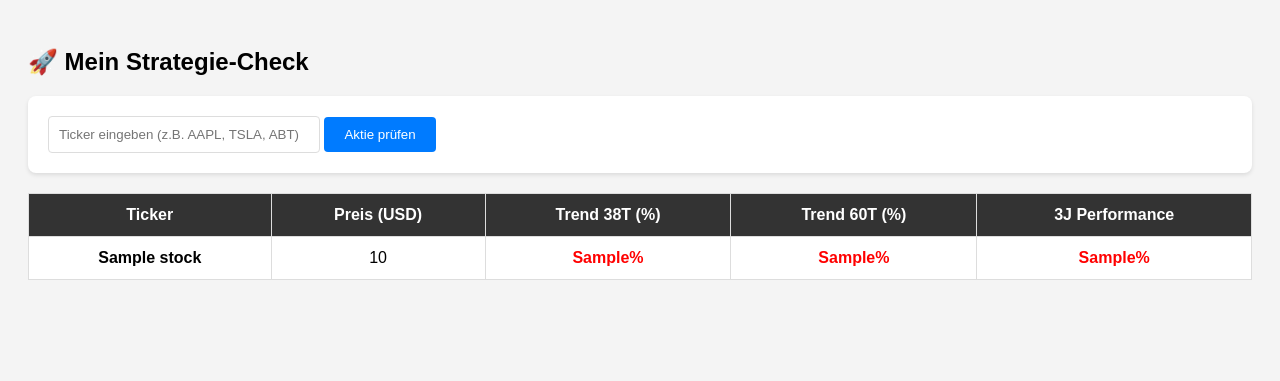
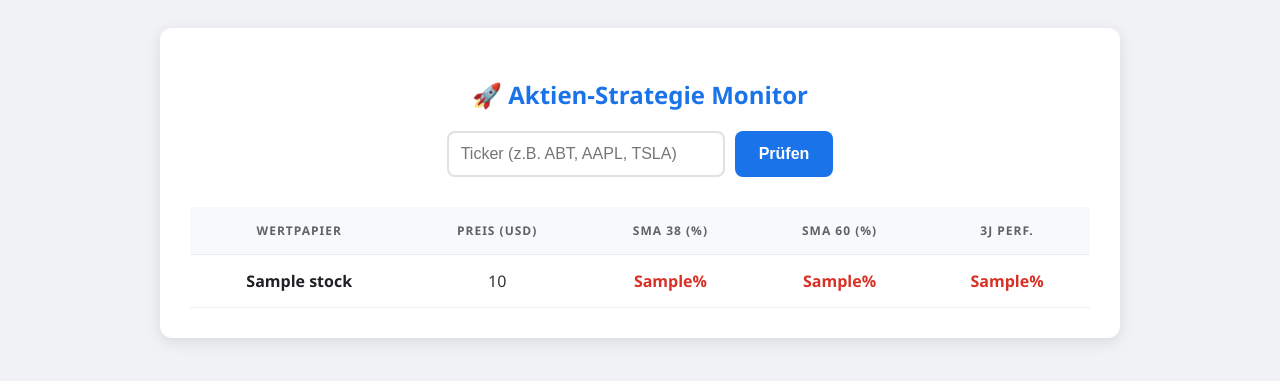
Before and after one commit to kwspeidel-lgtm/Anlagetool, a Flask app: template templates/index.html in a window 1280 px wide. Shown: the top 381 px of the page. Run offline with Flask 3, Linux system fonts and the light colour scheme; the template is opened without the code that fills it: most values are stand-ins (such as "Sample title", 1, 10 or a date in 2020).

Commit message:
Update index.html

```diff
--- a/templates/index.html
+++ b/templates/index.html
@@ -2,43 +2,58 @@
 <html lang="de">
 <head>
     <meta charset="UTF-8">
+    <meta name="viewport" content="width=device-width, initial-scale=1.0">
     <title>Strategie-Check Profi</title>
     <style>
-        body { font-family: sans-serif; background: #f4f4f4; padding: 20px; }
-        .search-box { background: white; padding: 20px; border-radius: 8px; margin-bottom: 20px; box-shadow: 0 2px 4px rgba(0,0,0,0.1); }
-        input { padding: 10px; width: 250px; border: 1px solid #ddd; border-radius: 4px; }
-        button { padding: 10px 20px; background: #007bff; color: white; border: none; border-radius: 4px; cursor: pointer; }
-        table { width: 100%; border-collapse: collapse; background: white; }
-        th, td { padding: 12px; border: 1px solid #ddd; text-align: center; }
-        th { background: #333; color: white; }
-        .pos { color: green; font-weight: bold; }
-        .neg { color: red; font-weight: bold; }
+        body { font-family: 'Segoe UI', Tahoma, Geneva, Verdana, sans-serif; background: #f0f2f5; padding: 20px; color: #333; }
+        .container { max-width: 900px; margin: auto; background: white; padding: 30px; border-radius: 12px; box-shadow: 0 4px 15px rgba(0,0,0,0.1); }
+        h2 { color: #1a73e8; text-align: center; }
+
+        .search-box { display: flex; justify-content: center; gap: 10px; margin-bottom: 30px; }
+        input { padding: 12px; width: 250px; border: 2px solid #dfe1e5; border-radius: 8px; font-size: 16px; }
+        input:focus { border-color: #1a73e8; outline: none; }
+
+        button { padding: 12px 24px; background: #1a73e8; color: white; border: none; border-radius: 8px; cursor: pointer; font-weight: bold; font-size: 16px; }
+        button:hover { background: #1557b0; }
+        button:active { transform: scale(0.98); }
+
+        table { width: 100%; border-collapse: collapse; margin-top: 10px; }
+        th, td { padding: 15px; border-bottom: 1px solid #eee; text-align: center; }
+        th { background: #f8f9fa; color: #5f6368; text-transform: uppercase; font-size: 12px; letter-spacing: 1px; }
+
+        .pos { color: #28a745; font-weight: bold; }
+        .neg { color: #d93025; font-weight: bold; }
+        .symbol-name { font-weight: bold; color: #202124; display: block; }
+
+        #loading { display: none; text-align: center; margin-top: 10px; color: #1a73e8; font-weight: bold; }
     </style>
 </head>
 <body>
-    <h2>🚀 Mein Strategie-Check</h2>
 
-    <div class="search-box">
-        <form action="/" method="POST">
-            <input type="text" name="ticker" placeholder="Ticker eingeben (z.B. AAPL, TSLA, ABT)" required>
-            <button type="submit">Aktie prüfen</button>
-        </form>
-    </div>
+<div class="container">
+    <h2>🚀 Aktien-Strategie Monitor</h2>
+
+    <form class="search-box" action="/" method="POST" onsubmit="showLoading()">
+        <input type="text" name="ticker" placeholder="Ticker (z.B. ABT, AAPL, TSLA)" required autocomplete="off">
+        <button type="submit">Prüfen</button>
+    </form>
+
+    <div id="loading">⏳ Daten werden geladen...</div>
 
     <table>
         <thead>
             <tr>
-                <th>Ticker</th>
+                <th>Wertpapier</th>
                 <th>Preis (USD)</th>
-                <th>Trend 38T (%)</th>
-                <th>Trend 60T (%)</th>
-                <th>3J Performance</th>
+                <th>SMA 38 (%)</th>
+                <th>SMA 60 (%)</th>
+                <th>3J Perf.</th>
             </tr>
         </thead>
         <tbody>
             {% for s in stocks %}
             <tr>
-                <td><strong>{{ s.name }}</strong></td>
+                <td><span class="symbol-name">{{ s.name }}</span></td>
                 <td>{{ s.price }}</td>
                 <td class="{{ 'pos' if s.dist38 > 0 else 'neg' }}">{{ s.dist38 }}%</td>
                 <td class="{{ 'pos' if s.dist60 > 0 else 'neg' }}">{{ s.dist60 }}%</td>
@@ -47,5 +62,13 @@
             {% endfor %}
         </tbody>
     </table>
+</div>
+
+<script>
+    function showLoading() {
+        document.getElementById('loading').style.display = 'block';
+    }
+</script>
+
 </body>
 </html>
```
